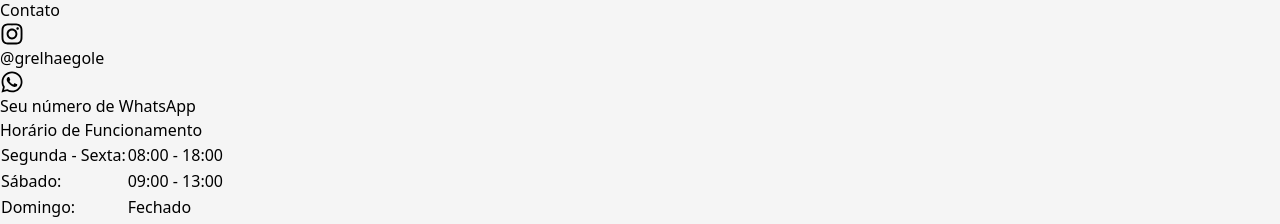
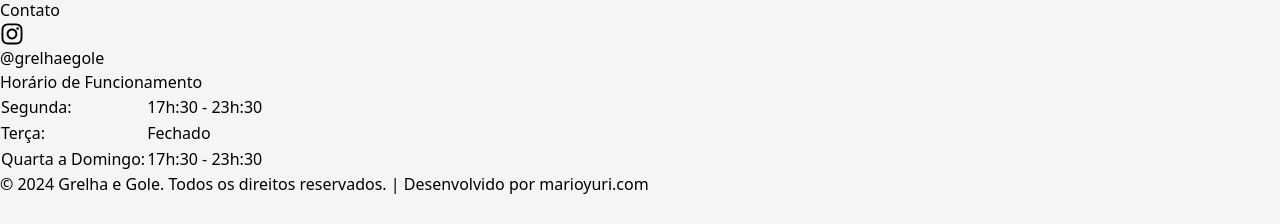
Before and after one commit to yuribodo/grelhasite, a React (Vite) app: page / in a window 1280 px wide. Shown: the part 973-1197 px from the top of the page. After the commit the page ends 1169 px from the top, so only its background shows below. Built offline with nearby package versions, Linux system fonts and the light colour scheme.

Commit message:
contact adjustment

```diff
--- a/src/components/Contact.tsx
+++ b/src/components/Contact.tsx
@@ -1,4 +1,4 @@
-import { FaInstagram, FaWhatsapp } from 'react-icons/fa';
+import { FaInstagram} from 'react-icons/fa';
 
 const Contact = () => {
   return (
@@ -17,12 +17,7 @@ const Contact = () => {
                   @grelhaegole
                 </a>
               </div>
-              <div className="flex items-center space-x-4">
-                <FaWhatsapp className="text-green-600" size={24} />
-                <a href="https://wa.me/seunumero" target="_blank" rel="noopener noreferrer" className="text-green-600">
-                  Seu número de WhatsApp
-                </a>
-              </div>
+
             </div>
           </div>
 
@@ -32,16 +27,16 @@ const Contact = () => {
             <table className="w-full">
               <tbody>
                 <tr>
-                  <td className="px-4 py-2">Segunda - Sexta:</td>
-                  <td className="px-4 py-2">08:00 - 18:00</td>
+                  <td className="px-4 py-2">Segunda:</td>
+                  <td className="px-4 py-2">17h:30 - 23h:30</td>
                 </tr>
                 <tr>
-                  <td className="px-4 py-2">Sábado:</td>
-                  <td className="px-4 py-2">09:00 - 13:00</td>
+                  <td className="px-4 py-2">Terça:</td>
+                  <td className="px-4 py-2">Fechado</td>
                 </tr>
                 <tr>
-                  <td className="px-4 py-2">Domingo:</td>
-                  <td className="px-4 py-2">Fechado</td>
+                  <td className="px-4 py-2">Quarta a Domingo:</td>
+                  <td className="px-4 py-2">17h:30 - 23h:30</td>
                 </tr>
               </tbody>
             </table>
--- a/src/components/Navbar.tsx
+++ b/src/components/Navbar.tsx
@@ -5,6 +5,24 @@ import { useNavigate } from 'react-router-dom';
 
 const Navbar = () => {
   const navigate = useNavigate(); // Use useNavigate para navegação
+
+  const handleHomeClick = () => {
+    navigate('/');
+    setTimeout(() => {
+      const heroSection = document.querySelector('#hero');
+      heroSection?.scrollIntoView({ behavior: 'smooth' });
+    }, 100)
+
+  };
+
+  const handleAboutClick = (e: React.MouseEvent<HTMLAnchorElement, MouseEvent>) => {
+    e.preventDefault();
+    navigate('/');
+    setTimeout(() => {
+      const aboutSection = document.querySelector('#about');
+      aboutSection?.scrollIntoView({ behavior: 'smooth' });
+    }, 100);
+  };
 
   const handleContatoClick = (e: React.MouseEvent<HTMLAnchorElement, MouseEvent>) => {
     e.preventDefault();
@@ -15,16 +33,6 @@ const Navbar = () => {
     }, 100);
   };
 
-  const handleAboutClick = (e: React.MouseEvent<HTMLAnchorElement, MouseEvent>) => {
-    e.preventDefault();
-    navigate('/');
-    setTimeout(() => {
-      const contatoSection = document.querySelector('#about');
-      contatoSection?.scrollIntoView({ behavior: 'smooth' });
-    }, 100);
-  };
-
-
   return (
     <motion.div
       initial={{ y: -100 }}
@@ -33,7 +41,7 @@ const Navbar = () => {
       className="bg-gray-800 text-white p-4 text-center fixed top-0 w-full z-50"
     >
       <nav className="flex justify-center space-x-4">
-        <Link to="/" className="hover:text-gray-400">Home</Link>
+        <a href="#" onClick={handleHomeClick} className="hover:text-gray-400">Home</a>
         <Link to="/menu" className="hover:text-gray-400">Menu</Link>
         <a href="/about" onClick={handleAboutClick} className=' hover:text-gray-400'>Sobre</a>
         <a href="/contato" onClick={handleContatoClick} className=' hover:text-gray-400'>Contato</a>
```
